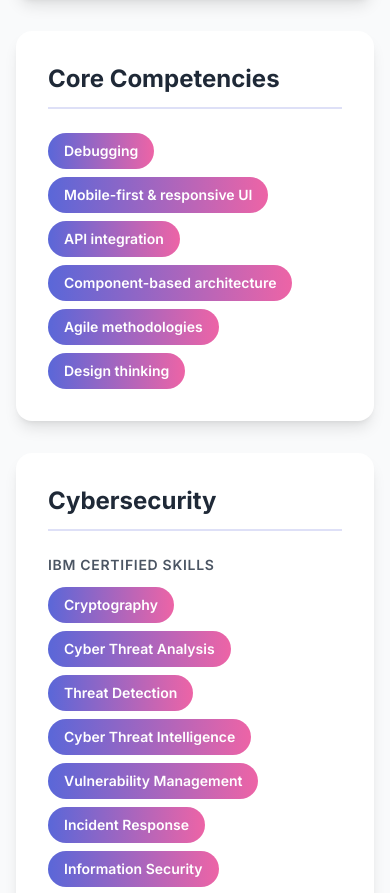
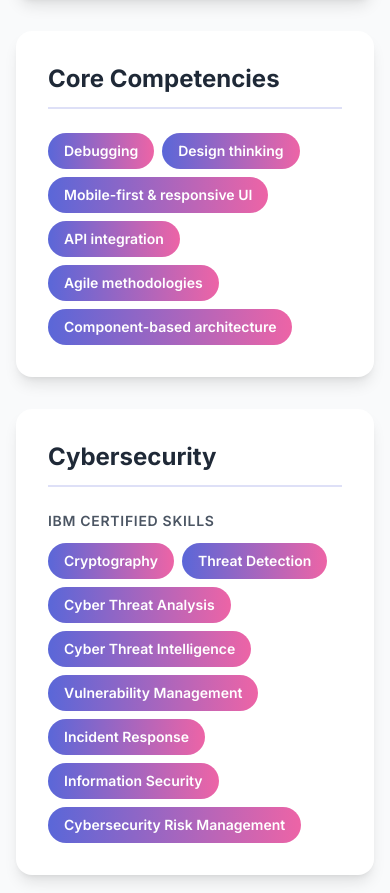
Before and after one commit to SAMMBENDE/portfolio-2026, a Next.js app: page / in a window 390 px wide. Shown: the part 3984-4877 px from the top of the page. Built offline with nearby package versions, Linux system fonts and the light colour scheme.

Commit message:
re-arrange skills  mobile

```diff
--- a/src/components/Skills.tsx
+++ b/src/components/Skills.tsx
@@ -111,11 +111,13 @@ export default function Skills() {
           title: '',
           skills: [
             'Debugging',
+            'Design thinking',
             'Mobile-first & responsive UI',
             'API integration',
+            'Agile methodologies',
             'Component-based architecture',
-            'Agile methodologies',
-            'Design thinking',
+
+
           ],
         },
       ],
@@ -127,8 +129,8 @@ export default function Skills() {
           title: 'IBM Certified Skills',
           skills: [
             'Cryptography',
+            'Threat Detection',
             'Cyber Threat Analysis',
-            'Threat Detection',
             'Cyber Threat Intelligence',
             'Vulnerability Management',
             'Incident Response',
```
